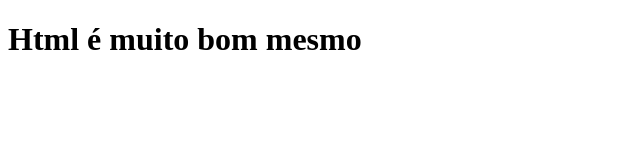
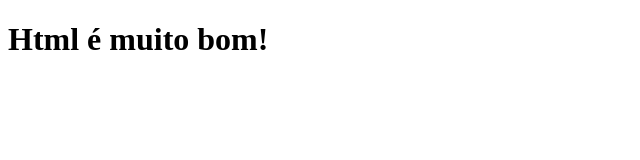
Before and after one commit to leandrof87/S1-20-Aula-HTML-Kenzie, a plain HTML site: page index.html in a window 1280 px wide. Shown: the whole page, without its empty margins (0-640 px from the left). Drawn offline with Linux system fonts and the light colour scheme.

```diff
--- a/index.html
+++ b/index.html
@@ -7,6 +7,6 @@
     <title>Git</title>
 </head>
 <body>
-    <h1>Html é muito bom mesmo</h1>
+    <h1>Html é muito bom!</h1>
 </body>
 </html>
```
